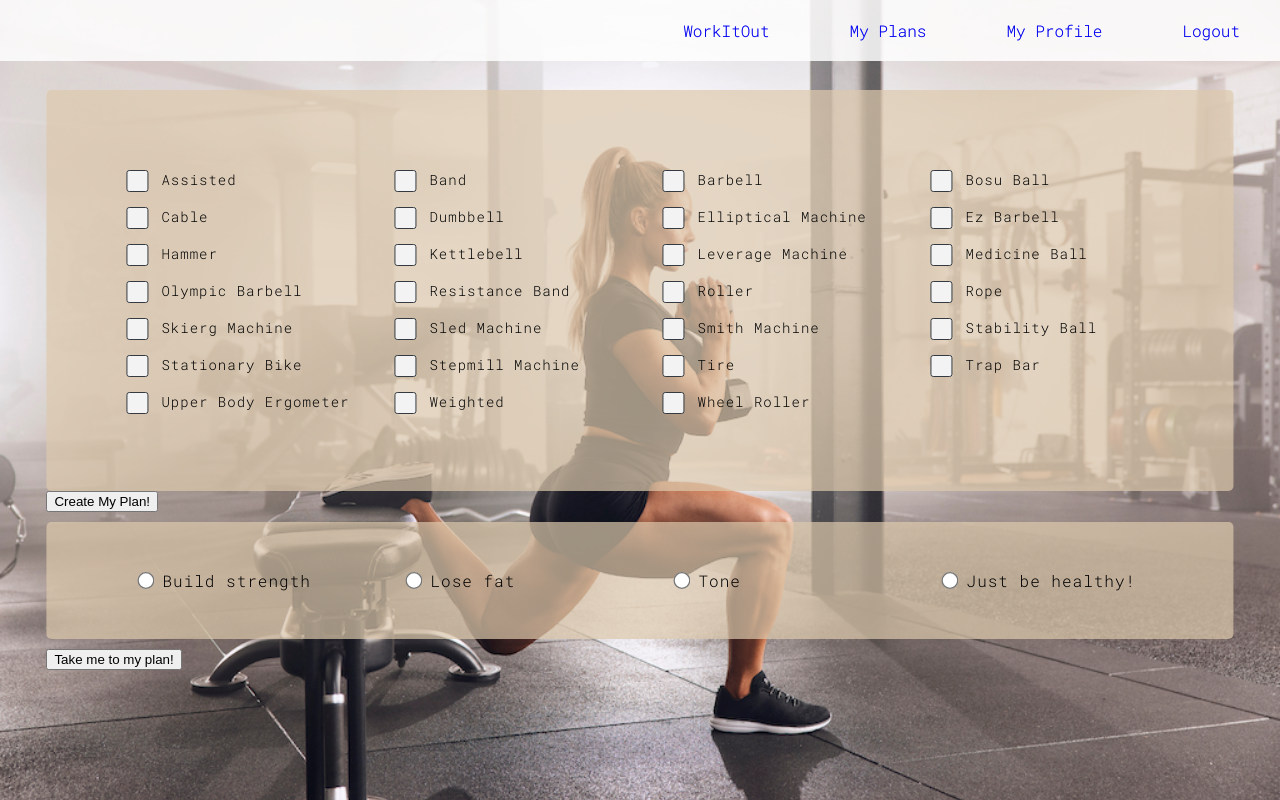
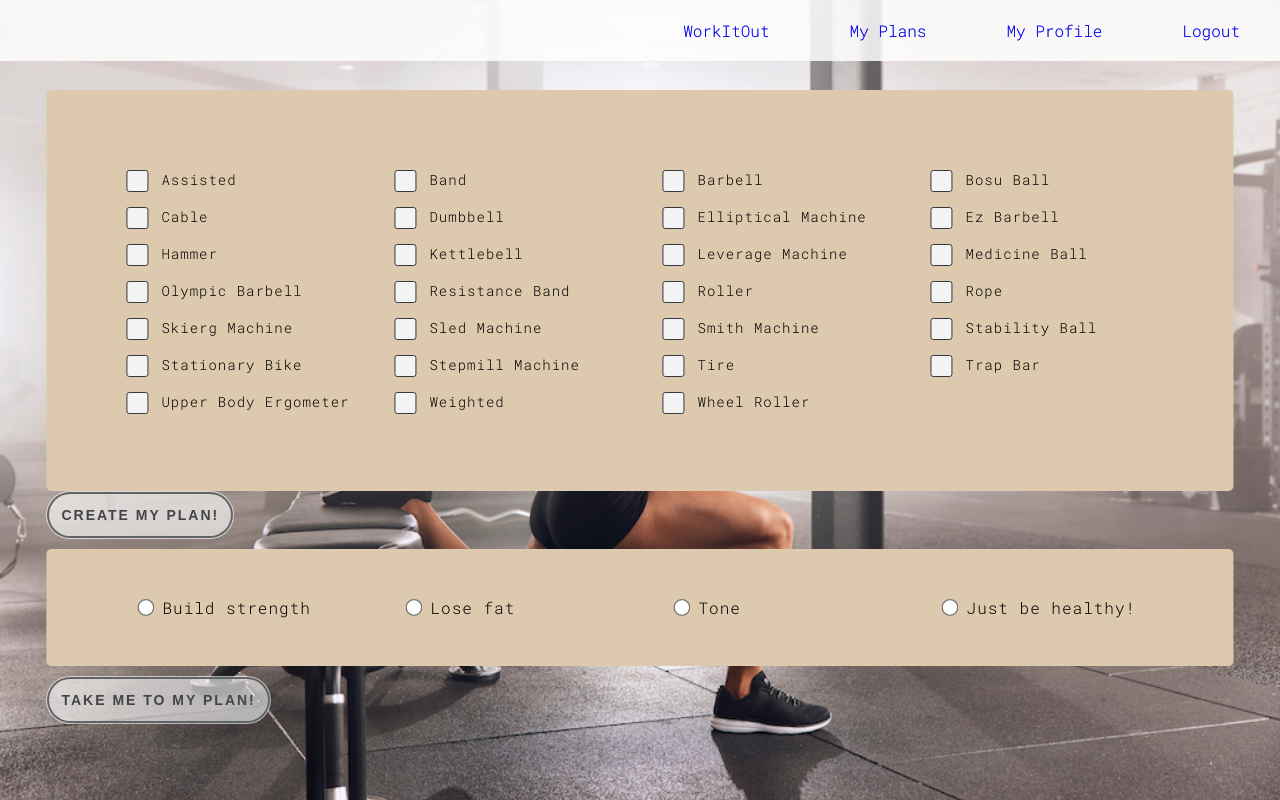
Before and after one commit to Mikoolio41/final_project, a React (Create React App) app in the folder client/: page /profile in a window 1280 px wide. Built offline with nearby package versions, Linux system fonts and the light colour scheme.

Commit message:
buttons in profile

```diff
--- a/client/src/components/Equipment.css
+++ b/client/src/components/Equipment.css
@@ -3,7 +3,7 @@
 
 .checkboxContainer {
   padding: 80px 80px;
-  background-color: rgba(221, 201, 173, 0.7);
+  background-color: rgb(221, 201, 173);
   display: grid;
   grid-template-columns: repeat(4, 1fr);
   gap: 14px;
--- a/client/src/components/TrainingPurpose.css
+++ b/client/src/components/TrainingPurpose.css
@@ -3,7 +3,7 @@
 
 .targetContainer {
   padding: 40px 80px;
-  background-color: rgba(221, 201, 173, 0.7);
+  background-color: rgb(221, 201, 173);
   display: grid;
   grid-template-columns: repeat(4, 1fr);
   column-gap: 45px;
--- a/client/src/containers/Signup.module.css
+++ b/client/src/containers/Signup.module.css
@@ -9,7 +9,7 @@ body {
   border-radius: 20px;
   box-sizing: border-box;
   height: fit-content;
-  margin-top: 20%;
+  margin-top: 10%;
   padding: 20px;
   width: 850px;
   font-family: "Roboto Mono";
@@ -152,8 +152,32 @@ body {
   background-color: #06b;
 }
 
-.createBtn {
+.createBtn,
+.navigateBtn {
+  display: inline-block;
+  outline: none;
+  cursor: pointer;
+  font-size: 14px;
+  line-height: 1;
+  border-radius: 500px;
+  transition-property: background-color, border-color, color, box-shadow, filter;
+  transition-duration: 0.3s;
+  border: 1px solid transparent;
+  letter-spacing: 2px;
+  min-width: 160px;
+  text-transform: uppercase;
+  white-space: normal;
+  font-weight: 700;
+  text-align: center;
+  padding: 16px 14px 18px;
+  color: #424446;
+  box-shadow: inset 0 0 0 2px #616467;
+  background-color: rgba(255, 255, 255, 0.61);
+  height: 48px;
 }
 
-.navigateBtn {
+.createBtn:hover,
+.navigateBtn:hover {
+  color: #fff;
+  background-color: #616467;
 }
```
